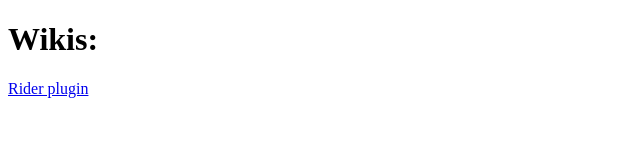
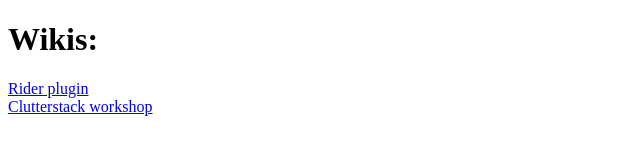
Before and after one commit to clutterstack/can-tw, a plain HTML site: page index.html in a window 1280 px wide. Shown: the whole page, without its empty margins (0-640 px from the left). Drawn offline with Linux system fonts and the light colour scheme.

Commit message:
Add homepage link to workshop wiki

```diff
--- a/index.html
+++ b/index.html
@@ -4,3 +4,4 @@
 <h1>Wikis:</h1>
 
 <a href="rider-plugin">Rider plugin</a> <br>
+<a href="workshop">Clutterstack workshop</a> <br>
```
